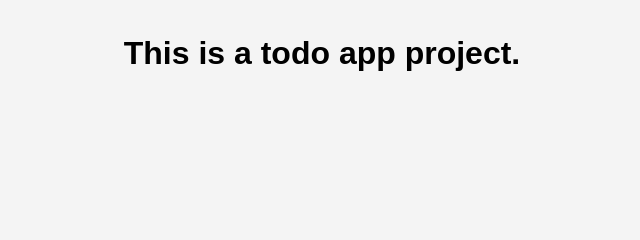
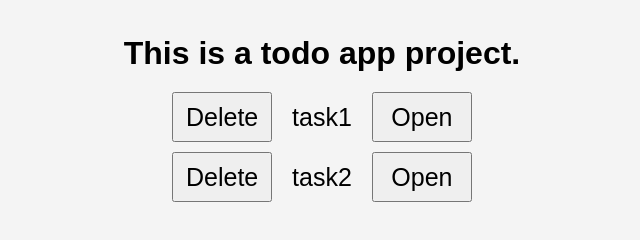
Before and after one commit to AbhinavKumar28/Odin_Project, a website built with webpack: page ToDoApp/src/template.html in a window 1280 px wide. Shown: the whole page, without its empty margins (318-958 px from the left). Built offline with nearby package versions, Linux system fonts and the light colour scheme.

Commit message:
If applied, this commit will show basic ui of Todo items.

```diff
--- /dev/null
+++ b/ToDoApp/src/data/data.js
@@ -0,0 +1,3 @@
+export default function data(){
+    return ["task1","task2"]
+}
--- a/ToDoApp/src/index.js
+++ b/ToDoApp/src/index.js
@@ -1,2 +1,4 @@
 import "./style.css";
+import func from "./todo/view/todos-view.js"
 console.log("To-Do App is running!");
+func()
--- a/ToDoApp/src/style.css
+++ b/ToDoApp/src/style.css
@@ -7,3 +7,21 @@ body {
     margin: 20px;
     margin-top: 35px;
 }
+.todoitem__deletebtn{
+  width: 100px;
+  height: 50px;
+  font-size: 25px;
+}
+.todoitem__openbtn{
+  width: 100px;
+  height: 50px;
+  font-size: 25px;
+}
+.todoitem__container{
+  font-size: 25px;
+  display: flex;
+  justify-content: center;
+  align-items: center;
+  gap: 20px;
+  margin: 10px;
+}
--- /dev/null
+++ b/ToDoApp/src/todo/view/todos-view.js
@@ -0,0 +1,27 @@
+import data from "../../data/data.js"
+export default function todoView(){
+    const mainDiv = document.getElementById("entry-point")
+    data().forEach((element,i) => {
+        const div_for_each_item = document.createElement("div")
+        div_for_each_item.id=`todo-item-${i}`
+
+        div_for_each_item.classList.add("todoitem__container")
+        const del_for_each_item = document.createElement("button")
+        del_for_each_item.id=`todo-del-${i}`
+        del_for_each_item.textContent="Delete"
+        del_for_each_item.classList.add("todoitem__deletebtn")
+        const span_for_each_item = document.createElement("span")
+        span_for_each_item.id=`todo-span-${i}`
+        span_for_each_item.textContent=element
+        span_for_each_item.classList.add("todoitem__title")
+        const open_for_each_item = document.createElement("button")
+        open_for_each_item.id=`todo-open-${i}`
+        open_for_each_item.textContent="Open"
+        open_for_each_item.classList.add("todoitem__openbtn")
+
+        div_for_each_item.append(del_for_each_item,span_for_each_item,open_for_each_item)
+        // console.log(a.id)
+        mainDiv.appendChild(div_for_each_item)
+    })
+}
+// todoView()
```
Also changed, not shown: ToDoApp/src/todo/controller.js (added), ToDoApp/src/todo/model.js (added), ToDoApp/src/todo/view.js (added), ToDoApp/src/todo/view/create-project-form-view.js (added), ToDoApp/src/todo/view/create-todo-form-view.js (added), ToDoApp/src/todo/view/projects-view.js (added), 1 other file.
